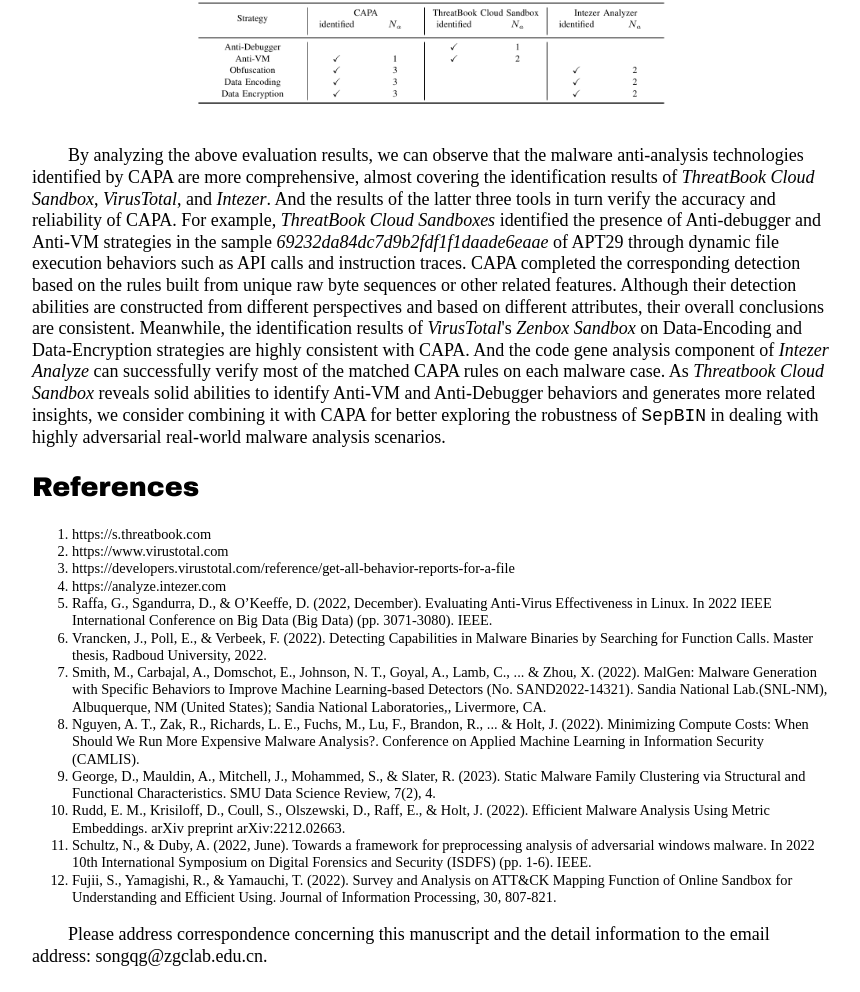
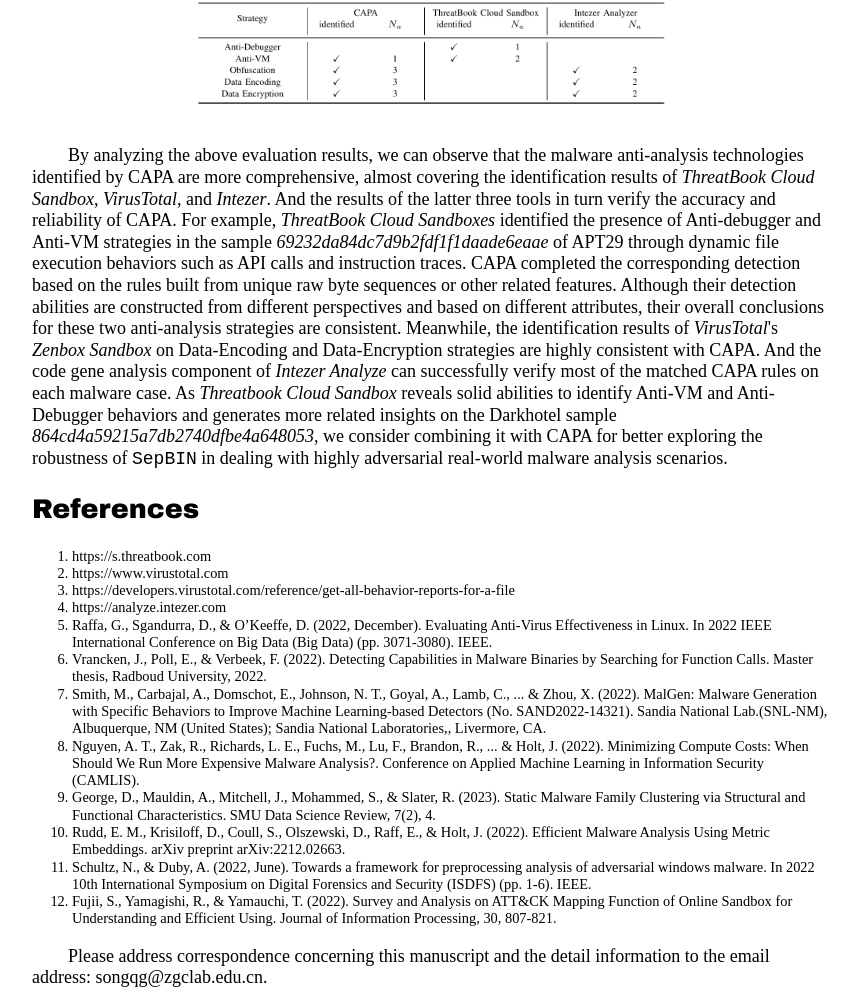
Before and after one commit to SepBINDetails/SepBINDetails.github.io, a plain HTML site: page index.html in a window 1280 px wide. Shown: the part 3235-4227 px from the top of the page, without its empty margins (208-1068 px from the left). Drawn offline with Linux system fonts and the light colour scheme.

Commit message:
Update index.html

```diff
--- a/index.html
+++ b/index.html
@@ -162,13 +162,14 @@
         Anti-VM strategies in the sample <em>69232da84dc7d9b2fdf1f1daade6eaae</em> of APT29 through dynamic file execution
         behaviors such as API calls and instruction traces. CAPA completed the corresponding detection based on the rules built
         from unique raw byte sequences or other related features. Although their detection abilities are constructed from different
-        perspectives and based on different attributes, their overall conclusions are consistent.
+        perspectives and based on different attributes, their overall conclusions for these two anti-analysis strategies are consistent.
         Meanwhile, the identification results of <em>VirusTotal</em>'s <em>Zenbox Sandbox</em>
         on Data-Encoding and Data-Encryption strategies are highly consistent with CAPA.
         And the code gene analysis component of <em>Intezer Analyze</em> can successfully verify
         most of the matched CAPA rules on each malware case.
 
-        As <em>Threatbook Cloud Sandbox</em> reveals solid abilities to identify Anti-VM and Anti-Debugger behaviors and generates more related insights,
+        As <em>Threatbook Cloud Sandbox</em> reveals solid abilities to identify Anti-VM and Anti-Debugger behaviors and
+        generates more related insights on the Darkhotel sample <em>864cd4a59215a7db2740dfbe4a648053</em>,
         we consider combining it with CAPA for better exploring the robustness of <code>SepBIN</code> in dealing with highly adversarial real-world malware analysis scenarios.</p>
 
 <h2>References</h2>
```
